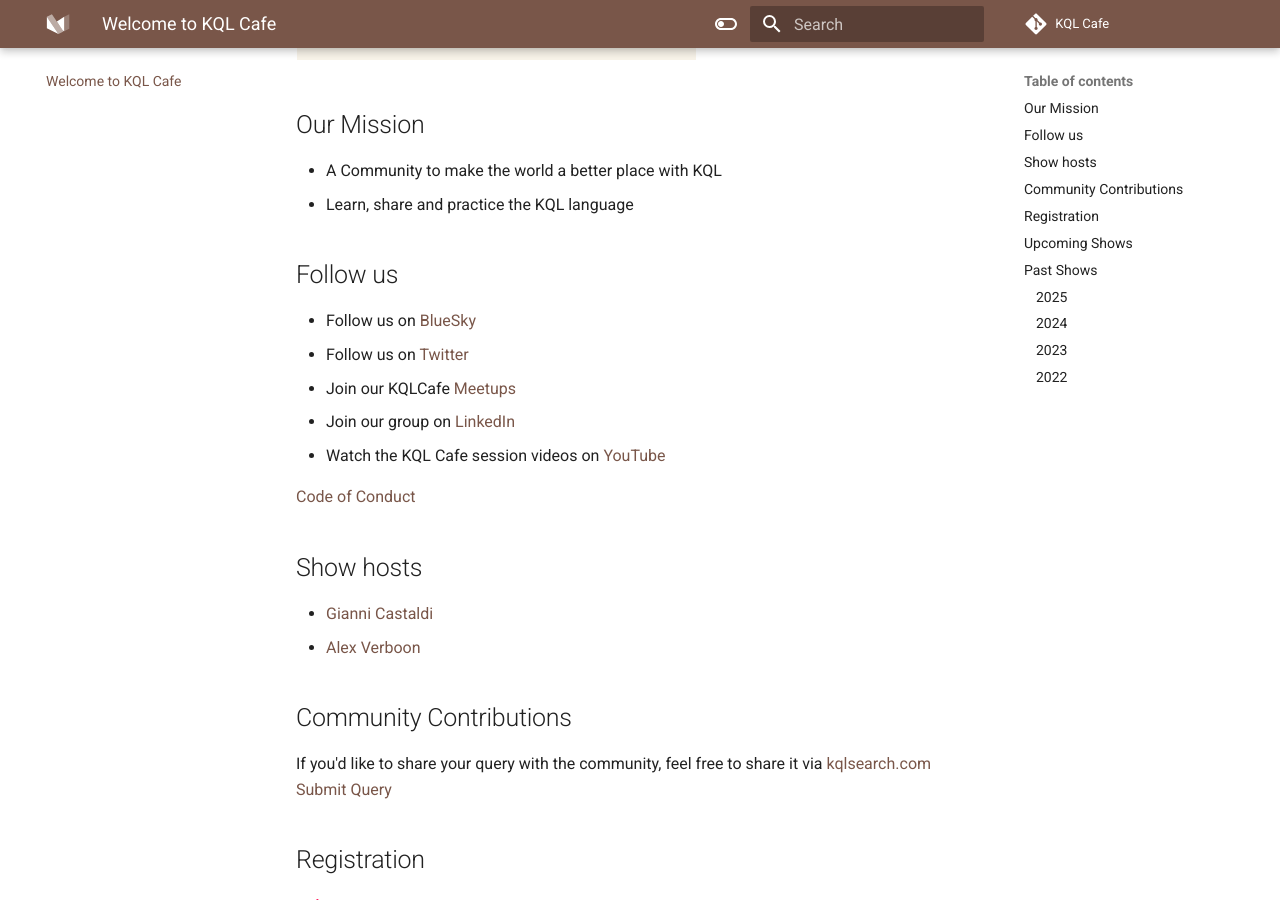
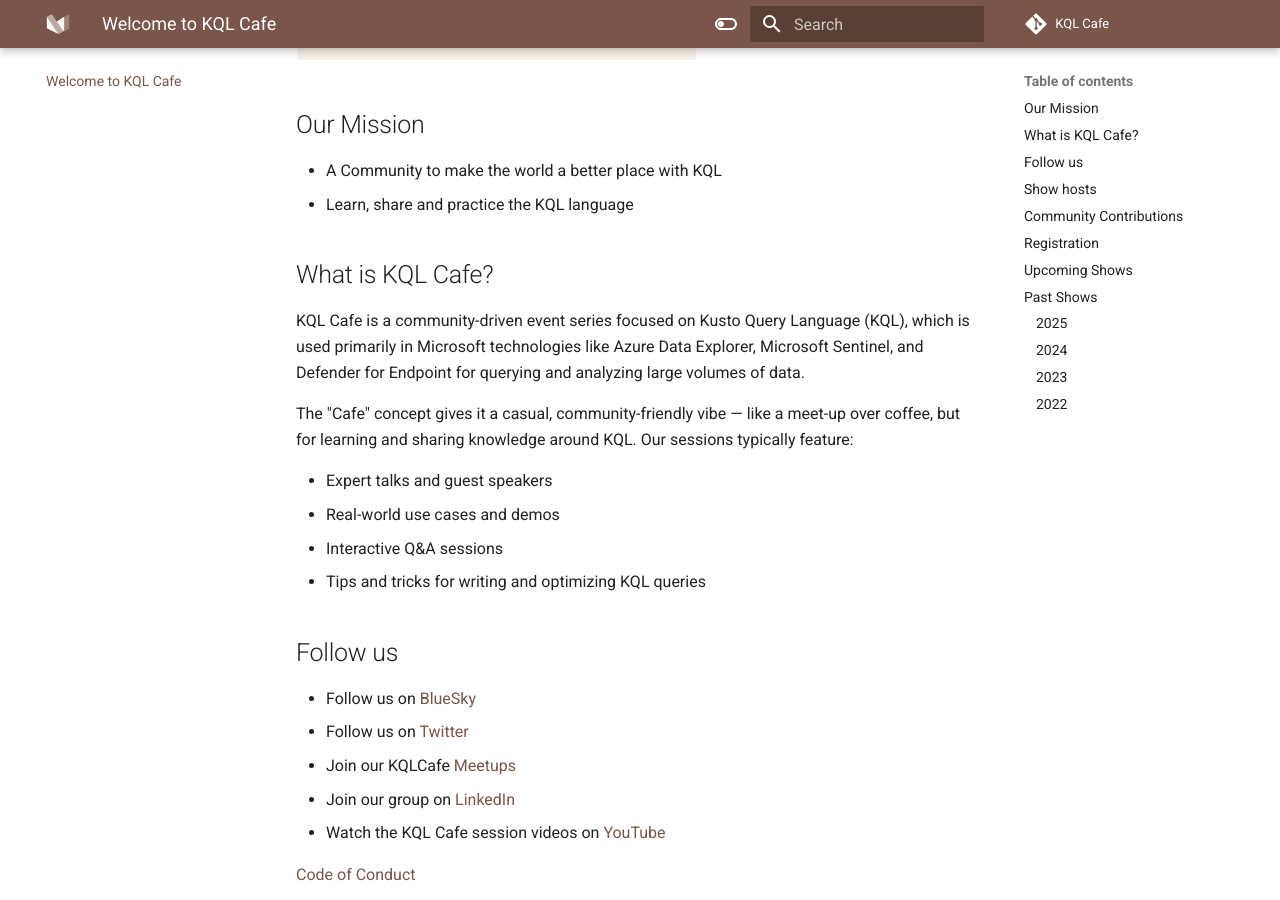
Before and after one commit to KQLCafe/website, an MkDocs documentation site: the page built from docs/index.md, in a window 1280 px wide and 900 px high, scrolled down 568 px. Built offline with MkDocs 1.6.1 and Material for MkDocs 9.7.7, drawn with Linux system fonts in a browser that asks for light colours; comment, search, counter and statistics services are not loaded.

Commit message:
mission update

```diff
--- a/docs/index.md
+++ b/docs/index.md
@@ -6,6 +6,17 @@
 
 - A Community to make the world a better place with KQL
 - Learn, share and practice the KQL language
+
+## What is KQL Cafe?
+
+KQL Cafe is a community-driven event series focused on Kusto Query Language (KQL), which is used primarily in Microsoft technologies like Azure Data Explorer, Microsoft Sentinel, and Defender for Endpoint for querying and analyzing large volumes of data.
+
+The "Cafe" concept gives it a casual, community-friendly vibe — like a meet-up over coffee, but for learning and sharing knowledge around KQL. Our sessions typically feature:
+
+- Expert talks and guest speakers
+- Real-world use cases and demos
+- Interactive Q&A sessions
+- Tips and tricks for writing and optimizing KQL queries
 
 ## Follow us
 
```
